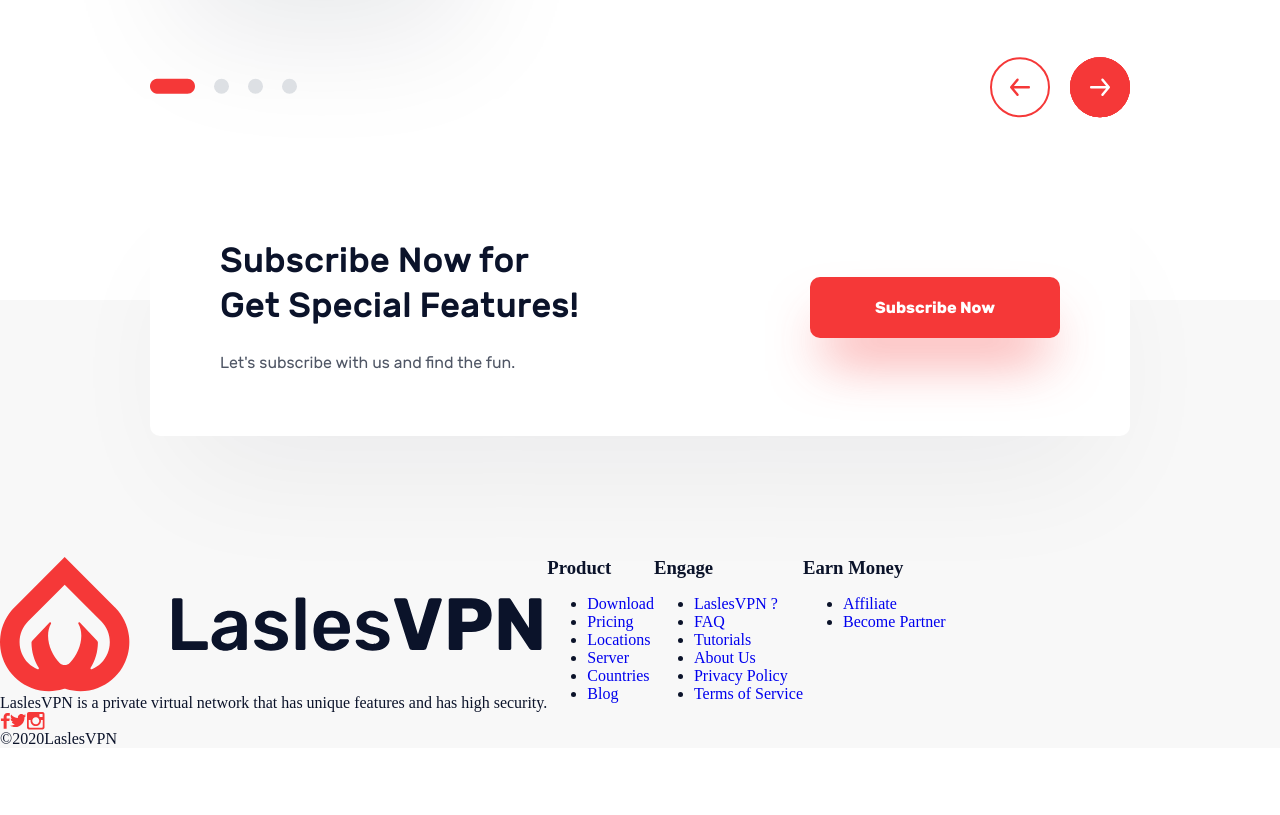
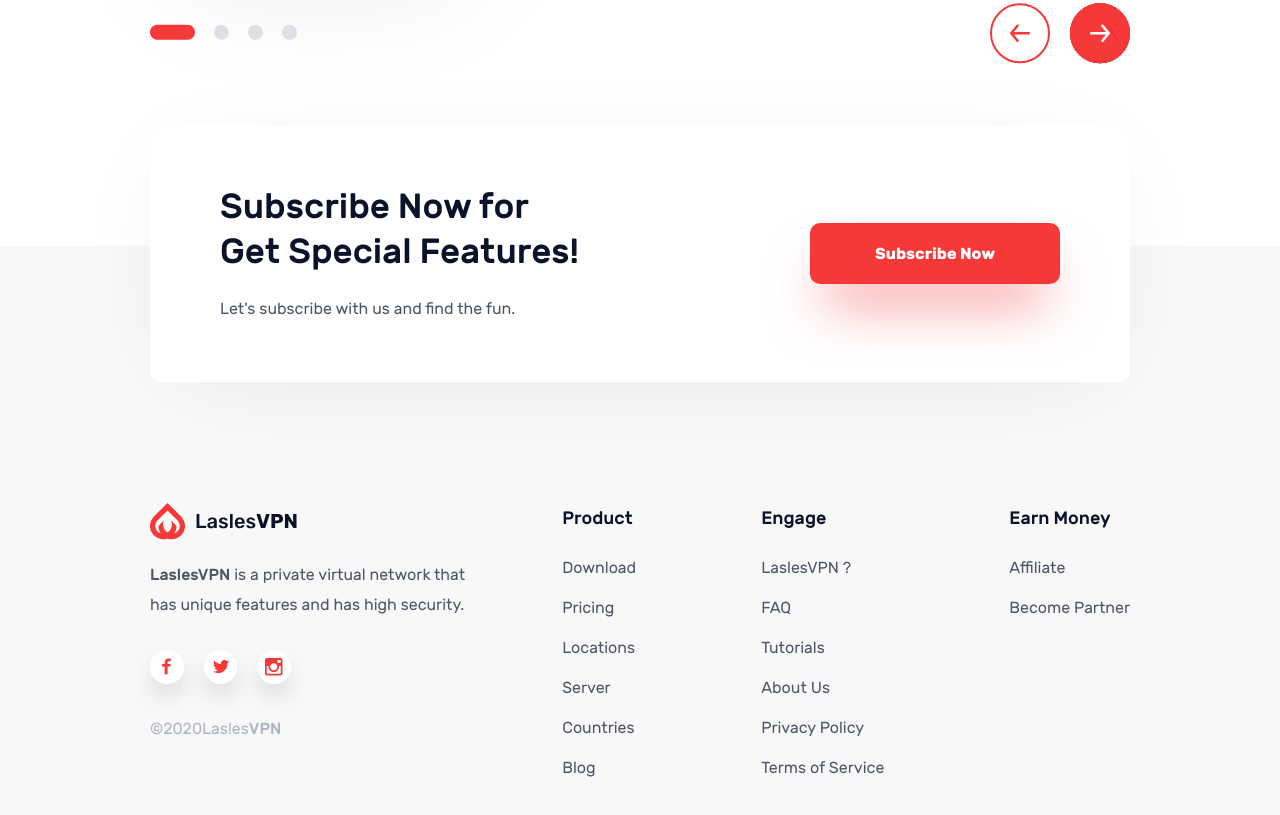
Before and after one commit to YanaWhitte/landingpage-lasles-vpn, a plain HTML site: page index.html in a window 1280 px wide. Shown: the part 4474-5289 px from the top of the page. Before the commit the page ends 5222 px from the top, so only its background shows below. Drawn offline with Linux system fonts and the light colour scheme.

Commit message:
Added a footer and fixes

```diff
--- a/index.html
+++ b/index.html
@@ -155,12 +155,12 @@
             </div>
         </section>
 
-        <section class="logos-section">
-            <img src="img/netflix.png" alt="netflix">
-            <img src="img/reddit.png" alt="reddit">
-            <img src="img/amazon.png" alt="amazon">
-            <img src="img/discord.png" alt="discord">
-            <img src="img/spotify.png" alt="spotify">
+        <section class="logos-section row">
+            <img src="img/netflix.png" alt="netflix" class="netflix">
+            <img src="img/reddit.png" alt="reddit" class="reddit">
+            <img src="img/amazon.png" alt="amazon" class="amazon">
+            <img src="img/discord.png" alt="discord" class="discord">
+            <img src="img/spotify.png" alt="spotify" class="spotify">
         </section>
 
         <section class="comment-section">
@@ -253,17 +253,23 @@
                 </div>
             </div>
             <div class="row">
-                <div class="column">
+                <div class="column logo-column">
                     <img src="icn/logo.svg" alt="logo" class="logo">
                     <p class="caption"><span class="bold">LaslesVPN</span> is a private virtual network that has unique features and has high security.</p>
                     <div class="footer-social row">
-                        <img src="icn/fb-icon.svg" alt="">
-                        <img src="icn/twi-icon.svg" alt="">
-                        <img src="icn/inst-icon.svg" alt="">
+                        <div class="social-btn">
+                            <a href="#"><img src="icn/fb-icon.svg" alt="" class="fb-icon"></a>
+                        </div>
+                        <div class="social-btn">
+                            <a href="#"><img src="icn/twi-icon.svg" alt="" class="twi-icon"></a>
+                        </div>
+                        <div class="social-btn">
+                            <a href="#"><img src="icn/inst-icon.svg" alt="" class="inst-icon"></a>
+                        </div>
                     </div>
                     <p class="copyright">©2020Lasles<span class="bold">VPN</span></p>
                 </div>
-                <div class="column">
+                <div class="menu-list column">
                     <h3 class="menu-title">Product</h3>
                     <ul class="menu-column">
                         <li class="menu-item"><a href="#">Download</a></li>
@@ -274,7 +280,7 @@
                         <li class="menu-item"><a href="#">Blog</a></li>
                     </ul>
                 </div>
-                <div class="column">
+                <div class="menu-list column">
                     <h3 class="menu-title">Engage</h3>
                     <ul class="menu-column">
                         <li class="menu-item"><a href="#">LaslesVPN ?</a></li>
@@ -285,7 +291,7 @@
                         <li class="menu-item"><a href="#">Terms of Service</a></li>
                     </ul>
                 </div>
-                <div class="column">
+                <div class="menu-list column">
                     <h3 class="menu-title">Earn Money</h3>
                     <ul class="menu-column">
                         <li class="menu-item"><a href="#">Affiliate</a></li>
--- a/style.css
+++ b/style.css
@@ -3,6 +3,7 @@ span,
 h1,
 h2,
 h3,
+ul,
 p,
 a {
     margin: 0;
@@ -37,6 +38,10 @@ header .header-nav .main-nav a {
     margin-right: 35px;
     font: normal normal 400 16px/19px "Rubik";
     color: #4F5665;
+}
+
+header .header-nav .main-nav a:hover {
+    text-decoration: underline;
 }
 
 header .header-nav .main-nav a:last-child {
@@ -304,15 +309,32 @@ header .header-content .img-container {
 }
 
 .logos-section {
-    display: flex;
+    margin: 0 150px;
     align-items: center;
-    justify-content: center;
+    justify-content: space-between;
 }
 
 .logos-section img {
+    display: block;
     margin-bottom: 98px;
     cursor: pointer;
-    margin-right: 50px;
+    /* margin-right: 50px; */
+}
+
+.logos-section .netflix {
+    padding-bottom: 2px;
+}
+
+.logos-section .reddit {
+    padding-bottom: 6px;
+}
+
+.logos-section .amazon {
+    padding-top: 12px;
+}
+
+.logos-section .spotify {
+    padding-bottom: 8px;
 }
 
 .comment-section .title-column {
@@ -424,6 +446,7 @@ header .header-content .img-container {
 }
 
 footer {
+    padding-bottom: 105px;
     background: #F8F8F8;
 }
 
@@ -434,7 +457,7 @@ footer .subscribe {
     align-items: center;
     background: #ffffff;
     border-radius: 10px;
-    box-shadow: 0 65px 129px -33px rgba(13, 16, 37, 0.06);
+    box-shadow: 0 13px 106px -36px rgba(13, 16, 37, 0.1);
     transform: translateY(-121px);
 }
 
@@ -448,3 +471,98 @@ footer .subscribe .caption {
     font: normal normal 400 16px/30px "Rubik";
     color: #4F5665;
 }
+
+footer .column {
+    align-items: flex-start;
+}
+
+footer .logo-column {
+    flex: 1;
+    padding-left: 150px;
+    width: 340px;
+}
+
+footer .logo-column .logo {
+    margin-bottom: 20px;
+}
+
+footer .logo-column .caption {
+    margin-bottom: 30px;
+    width: 340px;
+    font: normal normal 400 16px/30px "Rubik";
+    color: #4F5665;
+}
+
+footer .logo-column .caption .bold {
+    font: normal normal 500 16px/30px "Rubik";
+}
+
+footer .logo-column .footer-social {
+    margin-bottom: 30px;
+}
+
+footer .logo-column .social-btn {
+    margin-right: 20px;
+    width: 33.6px;
+    height: 33.6px;
+    display: flex;
+    align-items: center;
+    justify-content: center;
+    box-shadow: 0px 13px 27px -10px rgba(13, 16, 37, 0.6);
+    border-radius: 50%;
+    background-color: #FFFFFF;
+}
+
+footer .logo-column .social-btn .fb-icon {
+    margin-right: 2px;
+    margin-top: 4px;
+}
+
+footer .logo-column .social-btn .twi-icon {
+    margin-left: 2px;
+    margin-top: 5px;
+}
+
+footer .logo-column .social-btn .inst-icon {
+    margin-left: 1px;
+    margin-top: 4px;
+}
+
+footer .logo-column .copyright {
+    font: normal normal 400 16px/30px "Rubik";
+    color: #AFB5C0;
+}
+
+footer .logo-column .copyright .bold {
+    font: normal normal 500 16px/30px "Rubik";
+}
+
+footer .menu-list {
+    margin-right: 125px;
+}
+
+footer .menu-list:last-of-type {
+    margin-right: 150px;
+}
+
+footer .menu-list .menu-title {
+    margin-bottom: 20px;
+    font: normal normal 500 18px/30px "Rubik";
+}
+
+footer .menu-list .menu-column {
+    list-style: none;
+}
+
+footer .menu-list .menu-item {
+    margin-bottom: 10px;
+}
+
+footer .menu-list .menu-item a {
+    font: normal normal 400 16px/30px "Rubik";
+    color: #4F5665;
+}
+
+footer .menu-list .menu-item a:hover {
+    text-decoration: underline;
+}
```
Also changed, not shown: img/amazon.png, img/discord.png, img/netflix.png.
